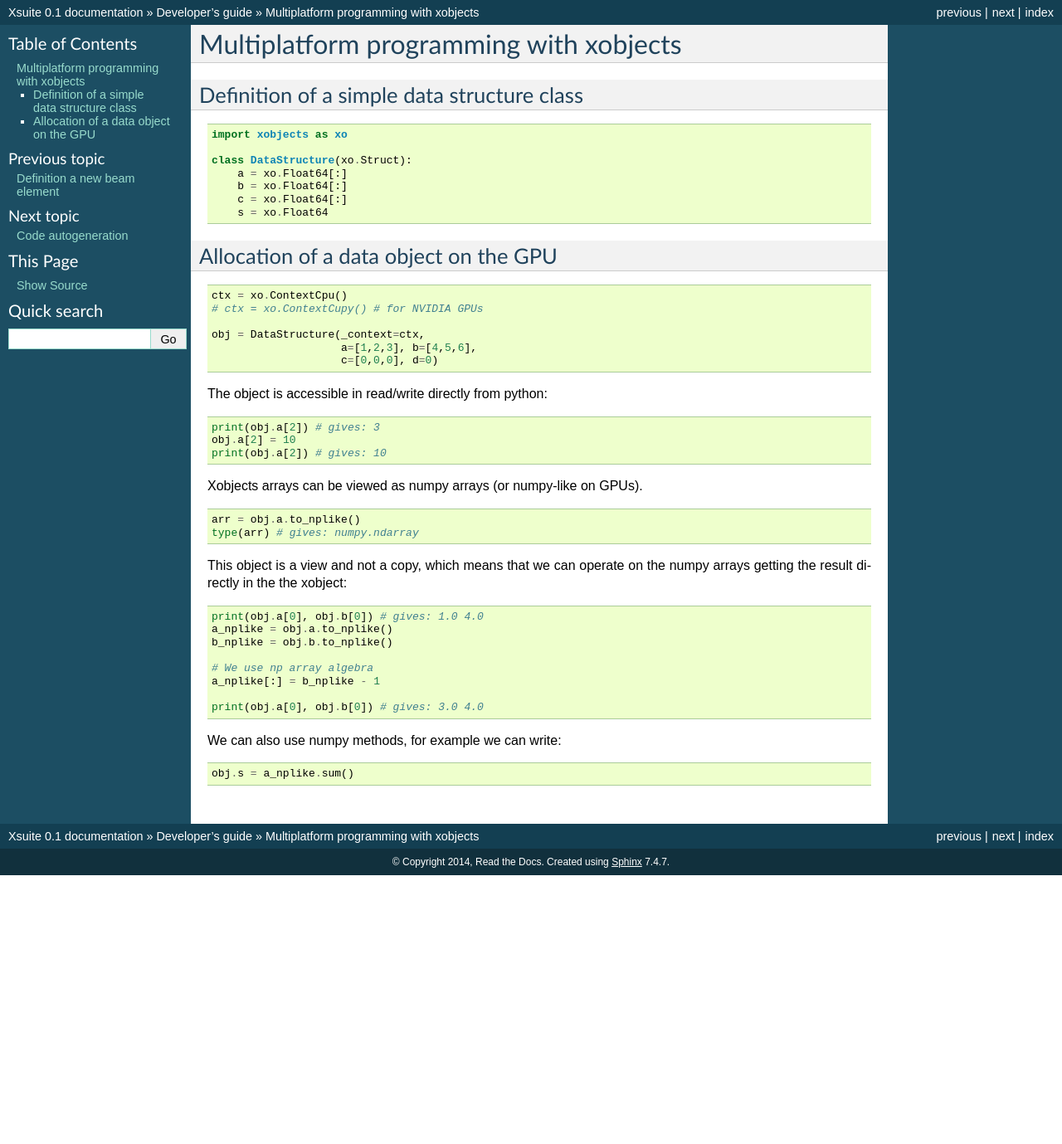
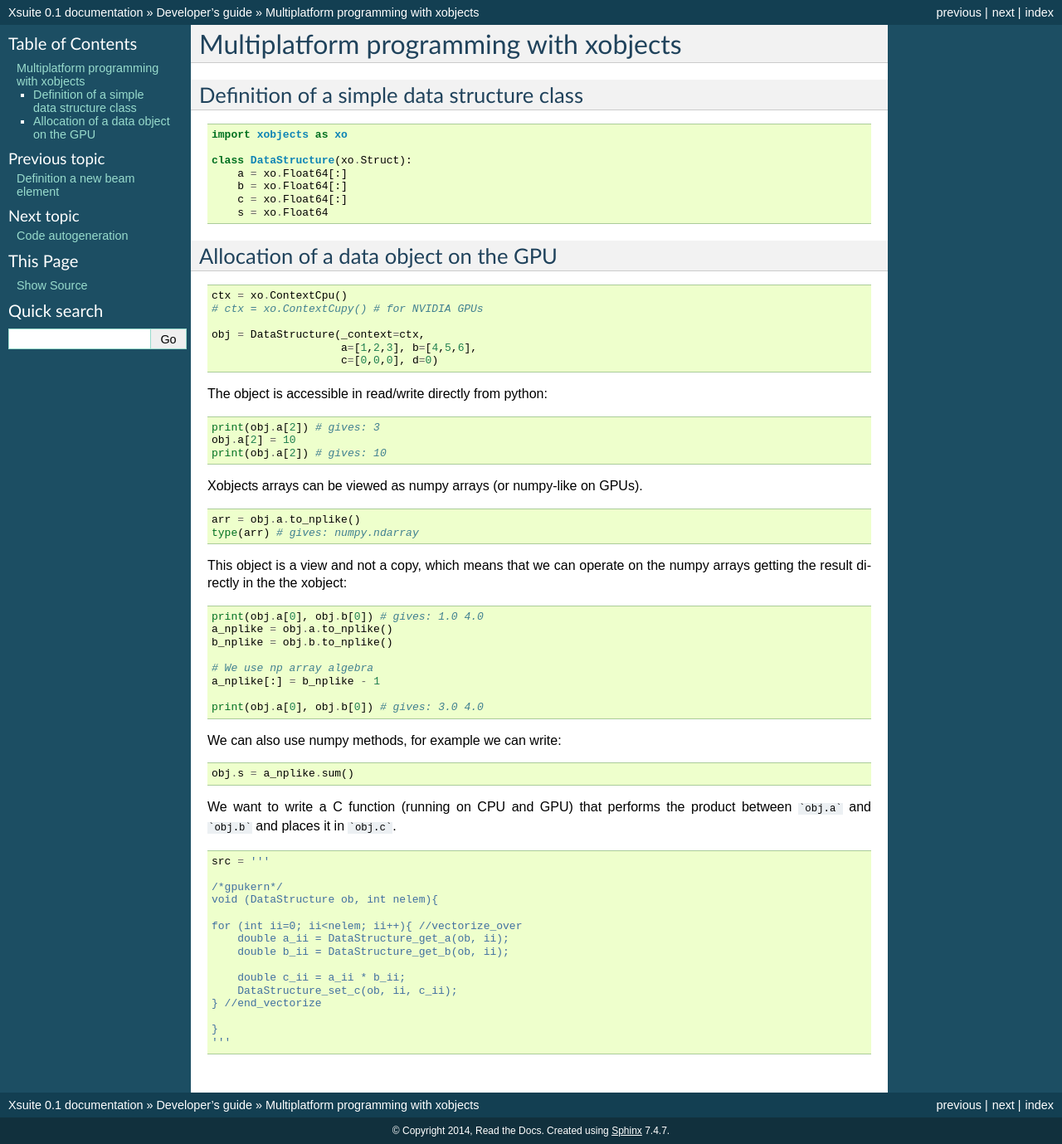
Before and after one commit to xsuite/xsuite, a Sphinx documentation site: the page built from docs/xobjexample.rst, in a window 1280 px wide. Shown: the whole page at 83% size. Built offline with Sphinx 7.4.7, drawn with Linux system fonts in a browser that asks for light colours; before the commit the page ends 1055 px from its top, so only the background shows below that.

Commit message:
Quick push

````diff
--- a/docs/xobjexample.rst
+++ b/docs/xobjexample.rst
@@ -61,3 +61,23 @@ We can also use numpy methods, for example we can write:
 .. code-block:: python
 
     obj.s = a_nplike.sum()
+
+We want to write a C function (running on CPU and GPU) that performs the product between ```obj.a``` and ```obj.b``` and places it in ```obj.c```.
+
+.. code-block:: python
+
+    src = '''
+
+    /*gpukern*/
+    void (DataStructure ob, int nelem){
+
+    for (int ii=0; ii<nelem; ii++){ //vectorize_over
+        double a_ii = DataStructure_get_a(ob, ii);
+        double b_ii = DataStructure_get_b(ob, ii);
+
+        double c_ii = a_ii * b_ii;
+        DataStructure_set_c(ob, ii, c_ii);
+    } //end_vectorize
+
+    }
+    '''
````
